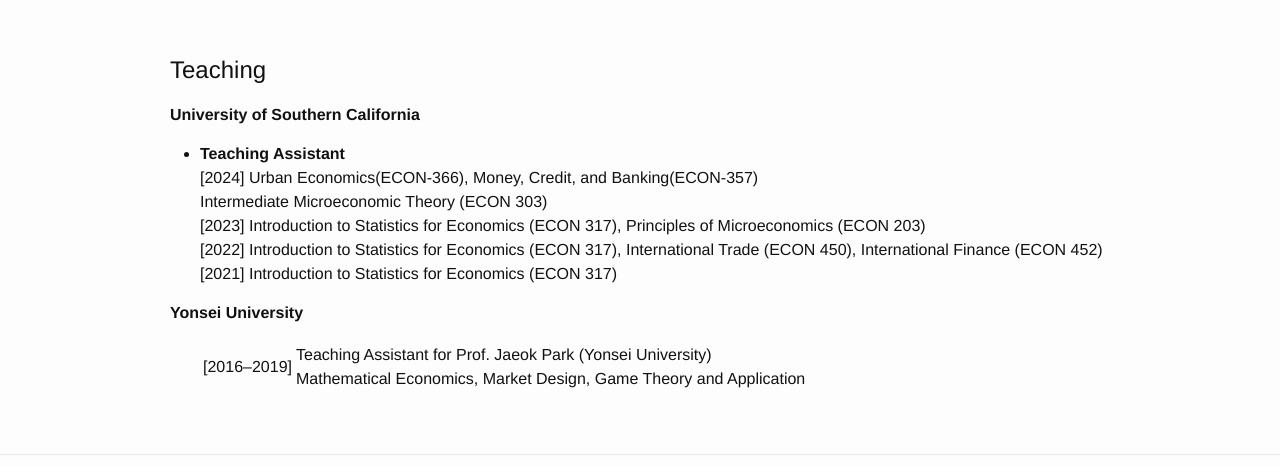
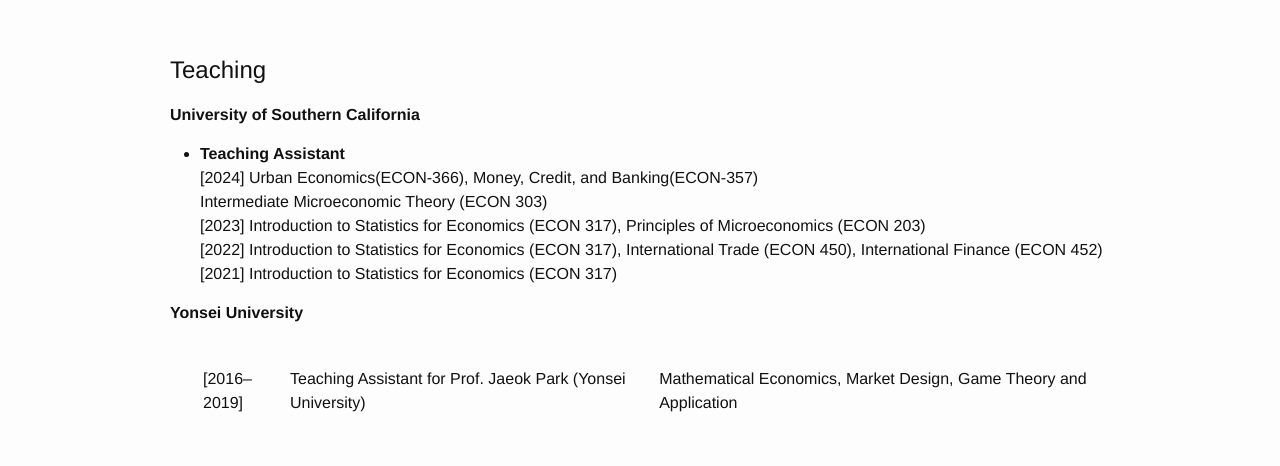
Before and after one commit to jspark-econ/jspark-econ.github.io, a plain HTML site: page teaching.html in a window 1280 px wide. Shown: the part 70-536 px from the top of the page. Drawn offline with nearby package versions, Linux system fonts and the light colour scheme.

Commit message:
Update teaching.html

```diff
--- a/teaching.html
+++ b/teaching.html
@@ -42,10 +42,10 @@
 	<ul>
 		<table>
 		  <tr>
-		    <td>[2016–2019]</td>
+		    <td>	[2016–2019]	</td>
 		    <td>
-		      Teaching Assistant for Prof. Jaeok Park (Yonsei University)<br>
-		      Mathematical Economics, Market Design, Game Theory and Application
+		      Teaching Assistant for Prof. Jaeok Park (Yonsei University)</td> <br>
+		     <td> Mathematical Economics, Market Design, Game Theory and Application
 		    </td>
 		  </tr>
 		</table>
```
